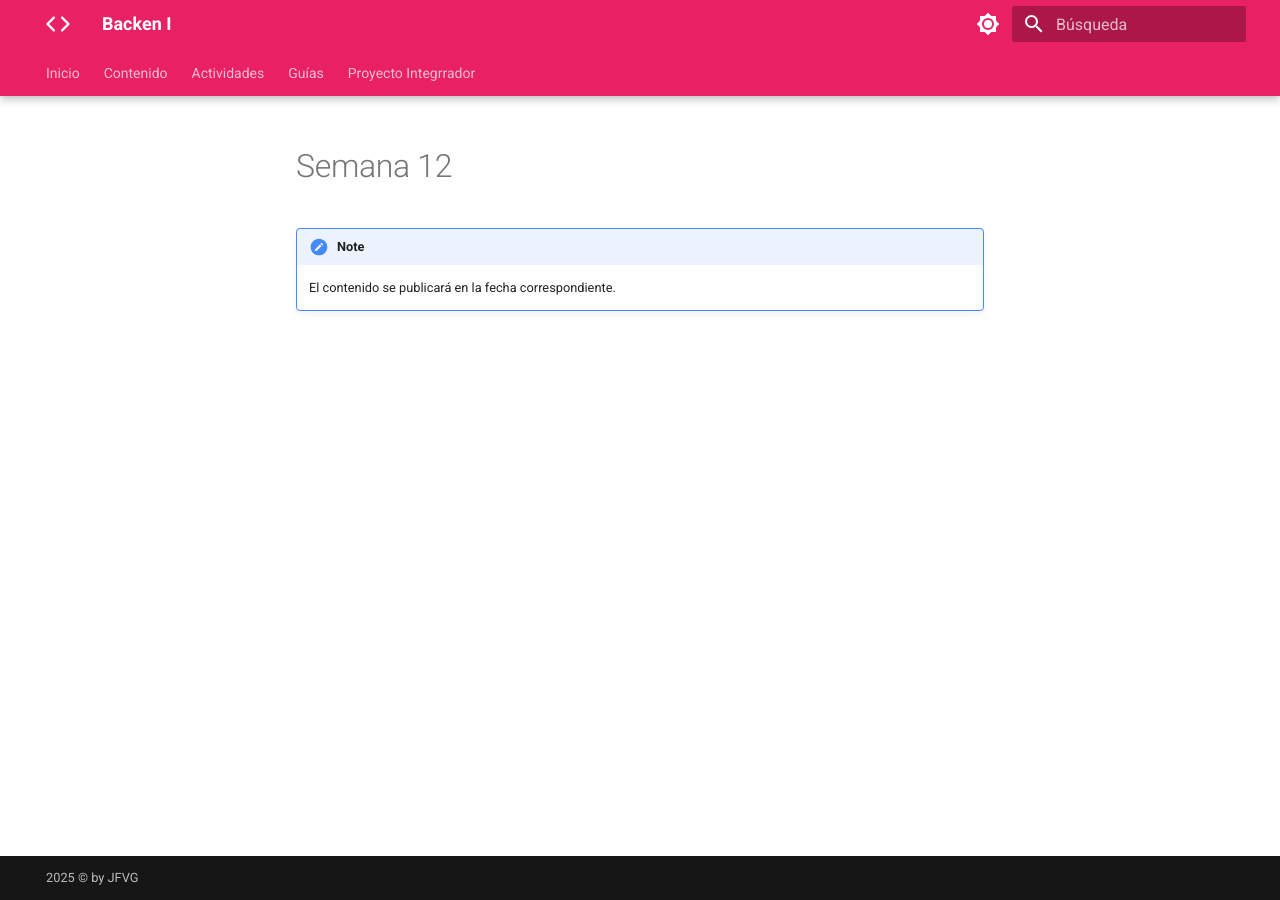
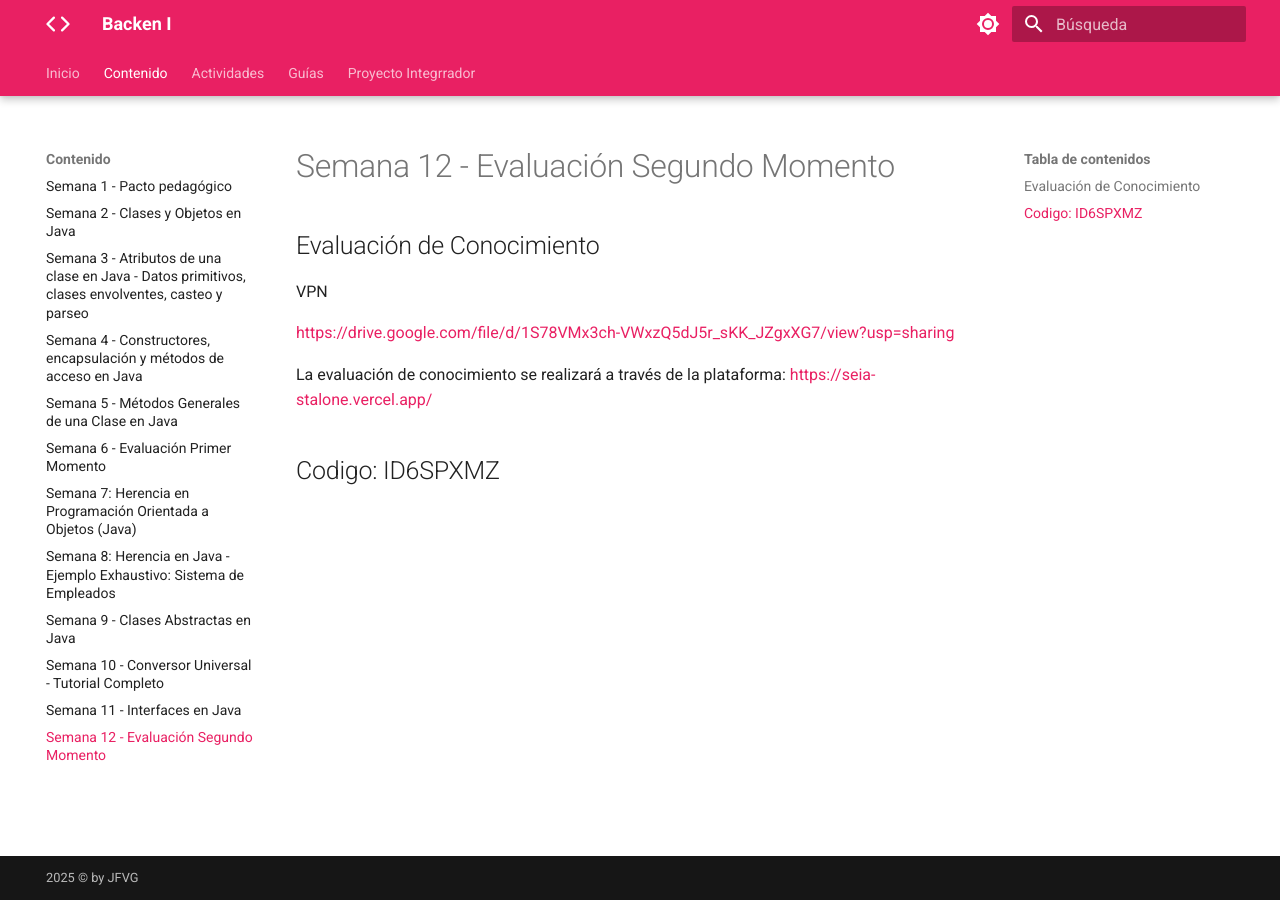
Before and after one commit to jfinfocesde/25b1, an MkDocs documentation site: the page built from docs/content/p12.md, in a window 1280 px wide. Built offline with MkDocs 1.6.1 and Material for MkDocs 9.7.7, drawn with Linux system fonts in a browser that asks for light colours.

Commit message:
22-09-2025

```diff
--- a/docs/content/p12.md
+++ b/docs/content/p12.md
@@ -1,5 +1,14 @@
-#  Semana 12
+# Semana 12 - Evaluación Segundo Momento
 
-!!! note
+## Evaluación de Conocimiento
 
-    El contenido se publicará en la fecha correspondiente.
+VPN
+
+[https://drive.google.com/file/d/1S78VMx3ch-VWxzQ5dJ5r_sKK_JZgxXG7/view?usp=sharing](https://drive.google.com/file/d/1S78VMx3ch-VWxzQ5dJ5r_sKK_JZgxXG7/view?usp=sharing){target="_blank"}
+
+
+La evaluación de conocimiento se realizará a través de la plataforma:
+[https://seia-stalone.vercel.app/](https://seia-stalone.vercel.app/){target="_blank"}
+
+
+## Codigo: ID6SPXMZ
--- a/mkdocs.yml
+++ b/mkdocs.yml
@@ -68,7 +68,7 @@
       - content/p9.md
       - content/p10.md
       - content/p11.md
-      # - content/p12.md
+      - content/p12.md
       # - content/p13.md
       # - content/p14.md
       # - content/p15.md
```
Also changed, not shown: docs/content/p11.md (line endings or trailing spaces).
